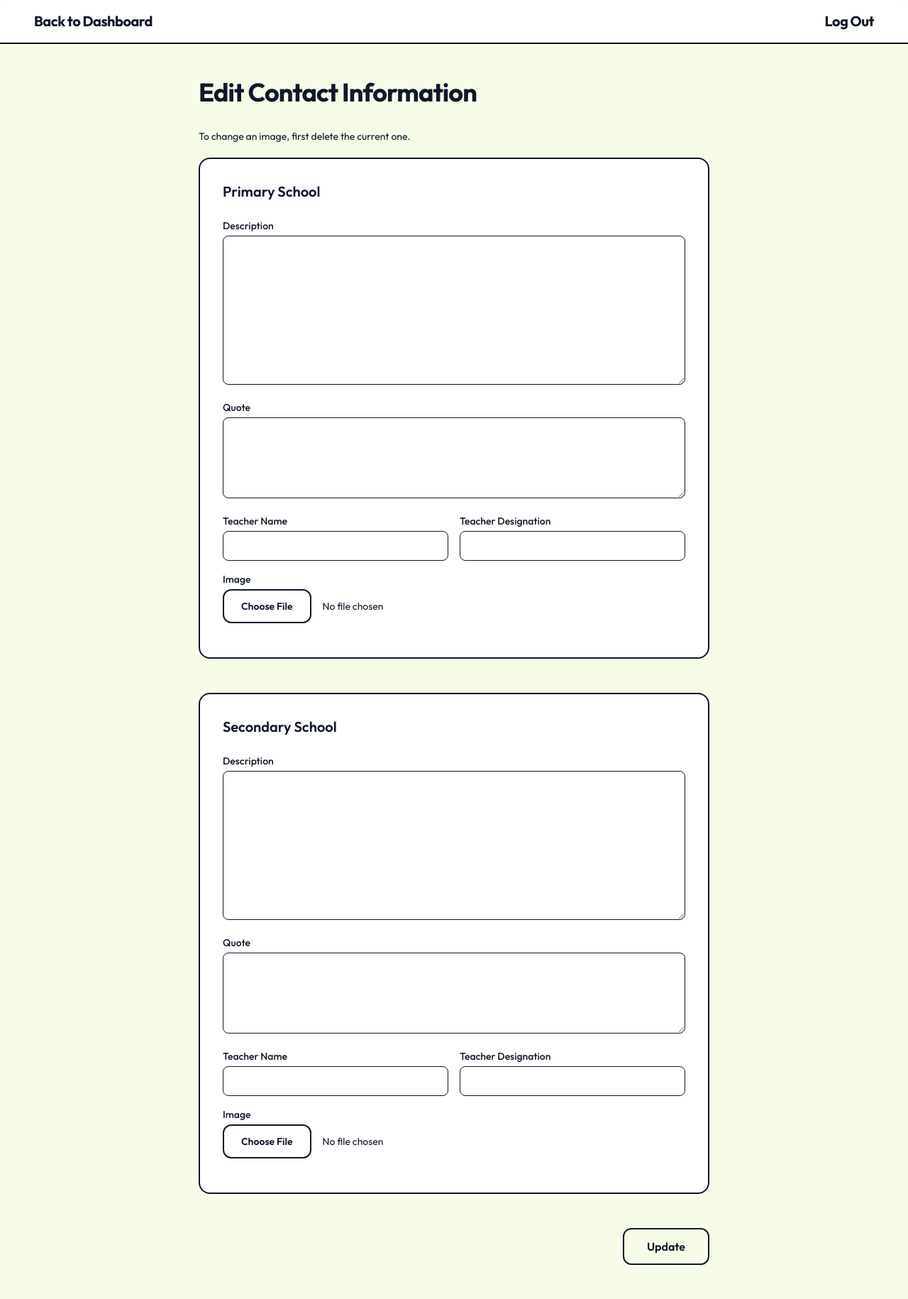
After one commit to Apratimmm/NorthPoint_School, a Django app: page /edit_academics/ in a window 1280 px wide. The commit adds this page. Shown: the whole page at 71% size. Run offline with Django 5.2, Linux system fonts and the light colour scheme; the visitor is signed in with stand-in values (Sample User, id 1); data comes from the database, SQL or seed files in the repository; data that the repository does not hold is empty.

Commit message:
edit_academics feature

```diff
--- a/logic/views.py
+++ b/logic/views.py
@@ -30,13 +30,13 @@ def verify_user(request):
             messages.error(request, "Invalid username or password")
             return redirect("login")
 
+def user_logout(request):
+    logout(request)
+    return redirect("login")
+
 @login_required
 def dashboard(request):
     return render(request, "dashboard.html")
-
-def user_logout(request):
-    logout(request)
-    return redirect("login")
 
 def _delete_image_field(instance, field_name, request, success_message):
 
@@ -74,6 +74,36 @@ def edit_contact(request):
     }
     return render(request, "edit_contact.html", context)
 
+@login_required
+def edit_academics(request):
+    sections = [
+        ("primary",   Academic.objects.get_or_create(school="primary")[0],
+            ["description", "quote", "teacher_name", "teacher_designation"], "image", "Primary school image deleted."),
+        ("secondary", Academic.objects.get_or_create(school="secondary")[0],
+            ["description", "quote", "teacher_name", "teacher_designation"], "image", "Secondary school image deleted."),
+    ]
+
+    if request.method == "POST":
+        form_type = request.POST.get("form_type")
+
+        if form_type and form_type.startswith("delete_"):
+            for key, instance, _text_fields, image_field, delete_msg in sections:
+                if image_field and form_type == f"delete_{key}_{image_field}":
+                    _delete_image_field(instance, image_field, request, delete_msg)
+                    return redirect("edit_academics")
+
+        for section_key, instance, text_fields, image_field, _delete_msg in sections:
+            for field in text_fields:
+                setattr(instance, field, request.POST.get(f"{section_key}_{field}", ""))
+            if image_field and request.FILES.get(f"{section_key}_{image_field}"):
+                setattr(instance, image_field, request.FILES[f"{section_key}_{image_field}"])
+            instance.save()
+
+        messages.success(request, "Academics content updated successfully!")
+        return redirect("edit_academics")
+
+    context = {key: instance for key, instance, *_ in sections}
+    return render(request, "edit_academics.html", context)
 #
 # @login_required
 # def edit_about(request):
@@ -108,36 +138,7 @@ def edit_contact(request):
 #     context = {key: instance for key, instance, *_ in sections}
 #     return render(request, "edit_about.html", context)
 #
-# @login_required
-# def edit_academics(request):
-#     sections = [
-#         ("primary",   Academic.objects.get_or_create(school="primary")[0],
-#             ["description", "quote", "teacher_name", "teacher_designation"], "image", "Primary school image deleted."),
-#         ("secondary", Academic.objects.get_or_create(school="secondary")[0],
-#             ["description", "quote", "teacher_name", "teacher_designation"], "image", "Secondary school image deleted."),
-#     ]
-#
-#     if request.method == "POST":
-#         form_type = request.POST.get("form_type")
-#
-#         if form_type and form_type.startswith("delete_"):
-#             for key, instance, _text_fields, image_field, delete_msg in sections:
-#                 if image_field and form_type == f"delete_{key}_{image_field}":
-#                     _delete_image_field(instance, image_field, request, delete_msg)
-#                     return redirect("edit_academics")
-#
-#         for section_key, instance, text_fields, image_field, _delete_msg in sections:
-#             for field in text_fields:
-#                 setattr(instance, field, request.POST.get(f"{section_key}_{field}", ""))
-#             if image_field and request.FILES.get(f"{section_key}_{image_field}"):
-#                 setattr(instance, image_field, request.FILES[f"{section_key}_{image_field}"])
-#             instance.save()
-#
-#         messages.success(request, "Academics content updated successfully!")
-#         return redirect("edit_academics")
-#
-#     context = {key: instance for key, instance, *_ in sections}
-#     return render(request, "edit_academics.html", context)
+
 #
 # @require_POST
 # def send_email(request):
--- a/school_ko_site/urls.py
+++ b/school_ko_site/urls.py
@@ -17,13 +17,14 @@ urlpatterns = [
     path('dashboard/', dashboard, name='dashboard'),
     path('logout/', user_logout, name='logout'),
     path('edit_contact/', edit_contact, name='edit_contact'),
+    path('edit_academics/', edit_academics, name='edit_academics'),
     # path('month_data/<int:month_id>/', month_data, name='month_data'),
     # path('contact/', contact, name='contact'),
     # path('committee/', committee, name='committee'),
 
     # path('edit_school_video/', edit_school_video, name='edit_school_video'),
     # path('edit_about/', edit_about, name='edit_about'),
-    # path('edit_academics/', edit_academics, name='edit_academics'),
+
     # path('send_email/', send_email, name='send_mail'),
 
     # path('edit_results/', edit_results, name='edit_results'),
--- a/templates/academics.html
+++ b/templates/academics.html
@@ -51,7 +51,8 @@
           <span class="text-5xl lg:text-6xl font-black text-ink block mb-0 font-serif leading-none">“</span>
           <blockquote class="text-2xl lg:text-3xl font-medium text-ink leading-snug">Small classes ensure every child is heard. We follow each learner’s progress closely — from the first day of boarding to graduation.</blockquote>
           <span class="text-5xl lg:text-6xl font-black text-ink block text-right mt-4 mb-2 font-serif leading-none">”</span>
-            <p class="font-bold text-ink text-lg">— Ms. Anjali Gurung, <span class="font-normal text-ink-light">Primary Head</span></p>
+            <p class="font-bold text-ink text-lg">— Ms. Anjali Gurung</p>
+            <p class="font-normal text-ink-light">Primary Head</p>
          </div>
       </div>
     </div>
@@ -67,7 +68,8 @@
           <span class="text-5xl lg:text-6xl font-black text-ink block mb-0 font-serif leading-none">“</span>
           <blockquote class="text-2xl lg:text-3xl font-medium text-ink leading-snug">Small classes ensure every child is heard. We follow each learner’s progress closely — from the first day of boarding to graduation.</blockquote>
           <span class="text-5xl lg:text-6xl font-black text-ink block text-right mt-4 mb-2 font-serif leading-none">”</span>
-            <p class="font-bold text-ink text-lg">— Ms. Anjali Gurung, <span class="font-normal text-ink-light">Primary Head</span></p>
+            <p class="font-bold text-ink text-lg">— Ms. Anjali Gurung</p>
+            <p class="font-normal text-ink-light">Primary Head</p>
          </div>
       </div>
 
--- /dev/null
+++ b/templates/edit_academics.html
@@ -0,0 +1,184 @@
+{% load static %}
+<!DOCTYPE html>
+<html lang="en">
+<head>
+    <meta charset="UTF-8">
+    <meta name="viewport" content="width=device-width,initial-scale=1.0">
+    <title>Edit Academics — North Point</title>
+    <link href="https://fonts.googleapis.com/css2?family=Outfit:wght@400;500;600;700&display=swap" rel="stylesheet">
+    <script src="https://cdn.jsdelivr.net/npm/@tailwindcss/browser@4"></script>
+    <style type="text/tailwindcss">@theme{
+        --color-lime-cream: #f7fce8;
+        --color-ink: #0f172a;
+        --color-ink-light: #334155;
+        --color-canary: #fde047;
+        --font-sans: 'Outfit', ui-sans-serif, system-ui, sans-serif;
+    }</style>
+</head>
+<body class="bg-lime-cream text-ink antialiased">
+<header class="sticky top-0 z-50 bg-white/90 backdrop-blur-sm border-b-2 border-black">
+  <div class="flex w-full items-center justify-between px-6 py-4 lg:px-12">
+    <a href="{% url 'dashboard' %}" class="text-xl font-bold tracking-tight text-ink">Back to Dashboard</a>
+    <a href="{% url 'logout' %}" class="text-xl font-bold tracking-tight text-ink">Log Out</a>
+  </div>
+</header>
+<main class="max-w-3xl mx-auto px-6 py-12">
+<div class="flex items-center justify-between mb-8"><h1 class="text-4xl font-bold tracking-tight">Edit Contact Information</h1></div>
+
+        {% if messages %}
+          <div class="mb-6 space-y-3">
+            {% for message in messages %}
+              <div class="rounded-lg border-2 border-green-600 bg-green-50 p-4 text-green-900">
+                {{ message }}
+              </div>
+            {% endfor %}
+          </div>
+        {% endif %}
+
+        <p class="text-sm text-black-500 pb-5">
+            To change an image, first delete the current one.
+          </p>
+
+        <form method="post" enctype="multipart/form-data" action="/edit_academics/" class="space-y-12">
+          {% csrf_token %}
+
+
+          {% if primary %}
+          <div class="bg-white rounded-2xl border-2 border-ink p-8 shadow-none">
+            <h2 class="text-xl font-semibold mb-6 text-ink">Primary School</h2>
+
+            <div class="mb-4">
+              <label class="block text-sm font-medium mb-1">Description</label>
+              <textarea required name="primary_description" rows="8"
+                        class="w-full border rounded-lg px-4 py-2">{{ primary.description }}</textarea>
+            </div>
+
+            <div class="mb-4">
+              <label class="block text-sm font-medium mb-1">Quote</label>
+              <textarea required name="primary_quote" rows="4"
+                        class="w-full border rounded-lg px-4 py-2">{{ primary.quote }}</textarea>
+            </div>
+
+            <div class="grid grid-cols-2 gap-4 mb-4">
+              <div>
+                <label class="block text-sm font-medium mb-1">Teacher Name</label>
+                <input required type="text" name="primary_teacher_name" value="{{ primary.teacher_name }}"
+                       class="w-full border rounded-lg px-4 py-2">
+              </div>
+              <div>
+                <label class="block text-sm font-medium mb-1">Teacher Designation</label>
+                <input required type="text" name="primary_teacher_designation" value="{{ primary.teacher_designation }}"
+                       class="w-full border rounded-lg px-4 py-2">
+              </div>
+            </div>
+
+            <div class="mb-4">
+              <label class="block text-sm font-medium mb-1">Image</label>
+              {% if primary.image %}
+                <img src="{{ primary.image.url }}?f_auto,q_auto" alt="Current image" class="h-32 mb-3 rounded" loading="lazy">
+                <button type="button"
+                        data-form-type="delete_primary_image"
+                        class="js-delete-image block bg-red-600 hover:bg-red-700 text-white text-sm font-semibold px-4 py-2.5 rounded-lg">
+                  Delete image
+                </button>
+              {% else %}
+                <input type="file" name="primary_image" accept="image/*" class="block w-full text-sm text-ink file:mr-4 file:py-3 file:px-6 file:rounded-xl file:border-2 file:border-ink file:bg-white file:text-ink file:font-semibold hover:file:bg-green-100 hover:file:border-green-700 hover:file:text-green-800 cursor-pointer mb-3">
+              {% endif %}
+            </div>
+          </div>
+          {% endif %}
+
+          {% if secondary %}
+          <div class="bg-white rounded-2xl border-2 border-ink p-8 shadow-none">
+            <h2 class="text-xl font-semibold mb-6 text-ink">Secondary School</h2>
+
+            <div class="mb-4">
+              <label class="block text-sm font-medium mb-1">Description</label>
+              <textarea required name="secondary_description" rows="8"
+                        class="w-full border rounded-lg px-4 py-2">{{ secondary.description }}</textarea>
+            </div>
+
+            <div class="mb-4">
+              <label class="block text-sm font-medium mb-1">Quote</label>
+              <textarea required name="secondary_quote" rows="4"
+                        class="w-full border rounded-lg px-4 py-2">{{ secondary.quote }}</textarea>
+            </div>
+
+            <div class="grid grid-cols-2 gap-4 mb-4">
+              <div>
+                <label class="block text-sm font-medium mb-1">Teacher Name</label>
+                <input required type="text" name="secondary_teacher_name" value="{{ secondary.teacher_name }}"
+                       class="w-full border rounded-lg px-4 py-2">
+              </div>
+              <div>
+                <label class="block text-sm font-medium mb-1">Teacher Designation</label>
+                <input required type="text" name="secondary_teacher_designation" value="{{ secondary.teacher_designation }}"
+                       class="w-full border rounded-lg px-4 py-2">
+              </div>
+            </div>
+
+            <div class="mb-4">
+              <label class="block text-sm font-medium mb-1">Image</label>
+              {% if secondary.image %}
+                <img src="{{ secondary.image.url }}?f_auto,q_auto" alt="Current image" class="h-32 mb-3 rounded" loading="lazy">
+                <button type="button"
+                        data-form-type="delete_secondary_image"
+                        class="js-delete-image block bg-red-600 hover:bg-red-700 text-white text-sm font-semibold px-4 py-2.5 rounded-lg">
+                  Delete image
+                </button>
+              {% else %}
+                <input type="file" name="secondary_image" accept="image/*" class="block w-full text-sm text-ink file:mr-4 file:py-3 file:px-6 file:rounded-xl file:border-2 file:border-ink file:bg-white file:text-ink file:font-semibold hover:file:bg-green-100 hover:file:border-green-700 hover:file:text-green-800 cursor-pointer mb-3">
+              {% endif %}
+            </div>
+          </div>
+          {% endif %}
+
+          <div class="flex justify-end">
+            <button type="submit"
+                    class="bg-transparent border-2 border-ink text-ink hover:bg-green-100 hover:border-green-700 hover:text-green-800 font-semibold px-8 py-3 rounded-xl transition"
+                    onclick="this.textContent='Updating...'; this.disabled=true; this.classList.add('opacity-75', 'cursor-not-allowed'); this.form.submit();">
+              Update
+            </button>
+          </div>
+
+        </form>
+</main></body></html>
+
+{% block extra_js %}
+    <script>
+      const csrfToken = document.querySelector('input[name="csrfmiddlewaretoken"]').value;
+
+      document.querySelectorAll(".js-delete-image").forEach((btn) => {
+        btn.addEventListener("click", function (e) {
+          if (!confirm("Delete this image?")) {
+            e.preventDefault();
+            return;
+          }
+          this.textContent = "Deleting...";
+          this.disabled = true;
+          this.classList.add("opacity-75", "cursor-not-allowed");
+
+          const form = document.createElement("form");
+          form.method = "POST";
+          form.action = "/edit_academics/";
+
+          const csrf = document.createElement("input");
+          csrf.type = "hidden";
+          csrf.name = "csrfmiddlewaretoken";
+          csrf.value = csrfToken;
+          form.appendChild(csrf);
+
+          const ft = document.createElement("input");
+          ft.type = "hidden";
+          ft.name = "form_type";
+          ft.value = this.dataset.formType;
+          form.appendChild(ft);
+
+          document.body.appendChild(form);
+          form.submit();
+        });
+      });
+    </script>
+
+{% endblock %}
+</script>
--- a/templates/edit_contact.html
+++ b/templates/edit_contact.html
@@ -68,7 +68,7 @@
                   Delete image
                 </button>
               {% else %}
-                <input type="file" name="logo" accept="image/*" class="block w-full text-sm text-ink file:mr-4 file:py-3 file:px-6 file:rounded-xl file:border-2 file:border-ink file:bg-white file:text-ink file:font-semibold hover:file:bg-canary/20 cursor-pointer mb-3">
+                <input type="file" name="logo" accept="image/*" class="block w-full text-sm text-ink file:mr-4 file:py-3 file:px-6 file:rounded-xl file:border-2 file:border-ink file:bg-white file:text-ink file:font-semibold hover:file:bg-green-100 hover:file:border-green-700 hover:file:text-green-800 cursor-pointer mb-3">
                   <p class="text-l text-gray-600 mb-6">
                     Upload a <strong>PNG</strong> with a
                     transparent background for the best result.
```
